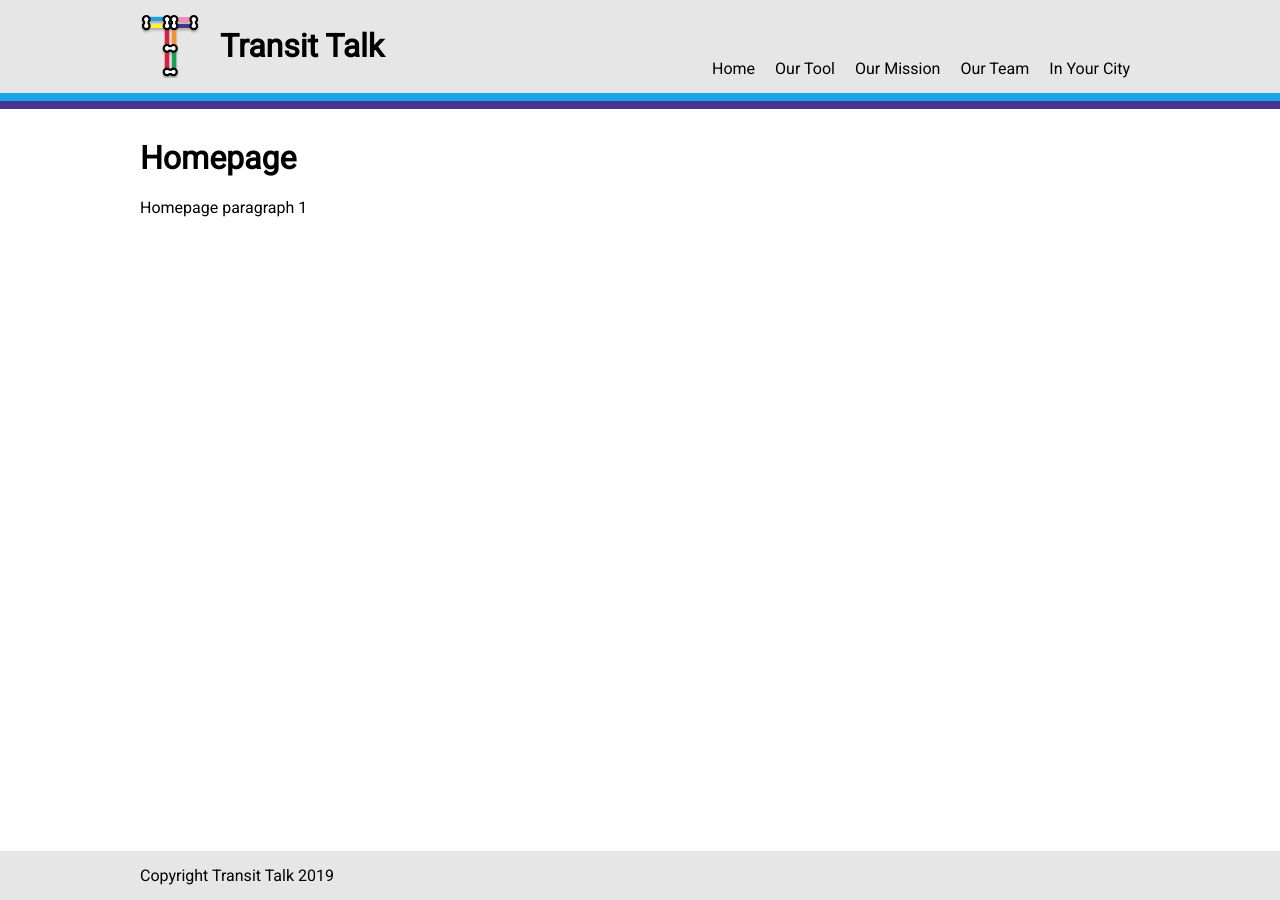
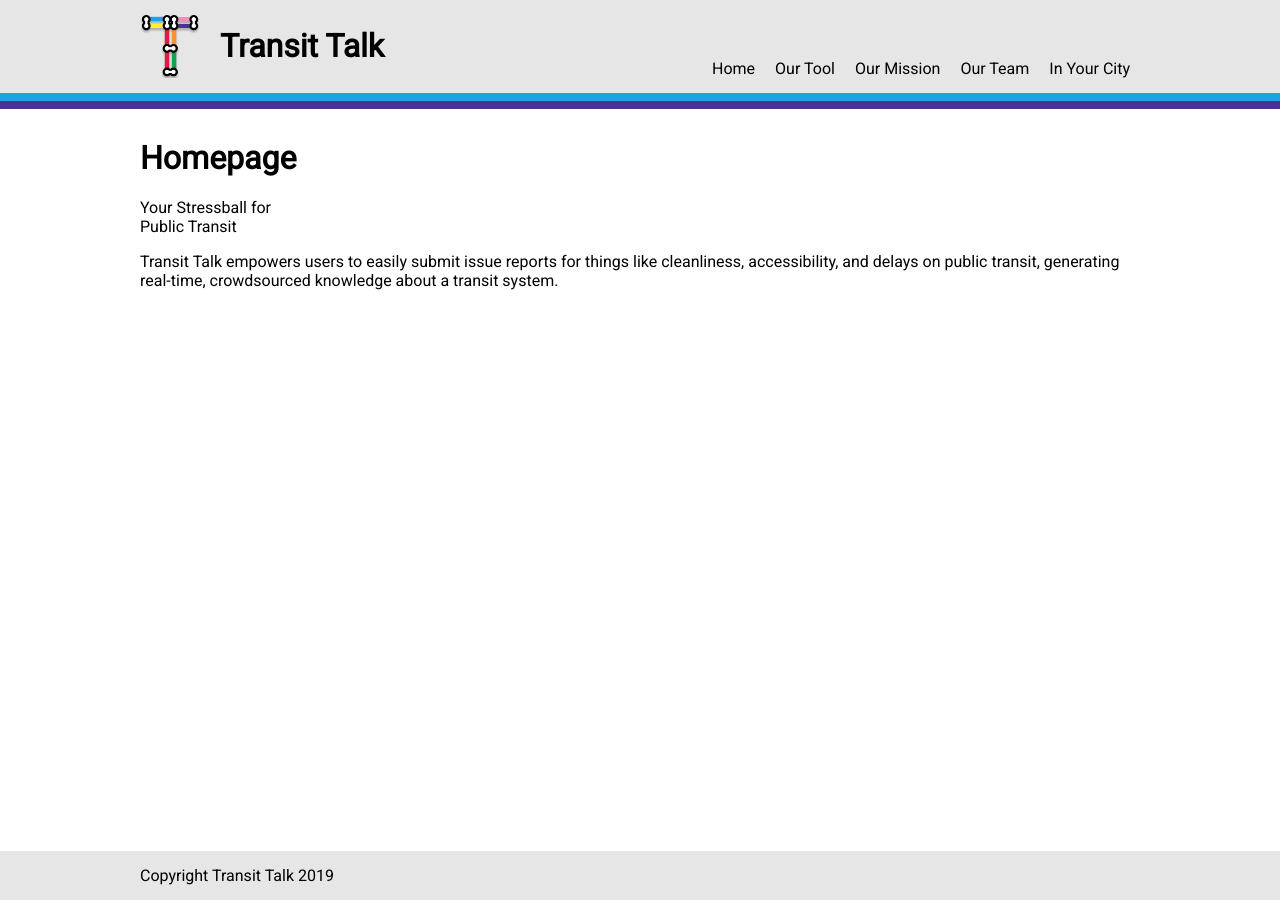
Before and after one commit to TransitTalk/CaravanTransit.github.io, a Jekyll site: the page built from index.html, in a window 1280 px wide. Built offline with Jekyll 4.4.1, drawn with Linux system fonts in a browser that asks for light colours.

Commit message:
a bit of text on the homepage

```diff
--- a/index.html
+++ b/index.html
@@ -6,5 +6,11 @@ title: Transit Talk
 <h1>Homepage</h1>
 
 <p>
-    Homepage paragraph 1
+    Your Stressball for
+    <br>
+    Public Transit
 </p>
+
+<p>
+    Transit Talk empowers users to easily submit issue reports for things like cleanliness, accessibility, and delays on public transit, generating real-time, crowdsourced knowledge about a transit system.
+</p>
```
Also changed, not shown: 1 other file.
